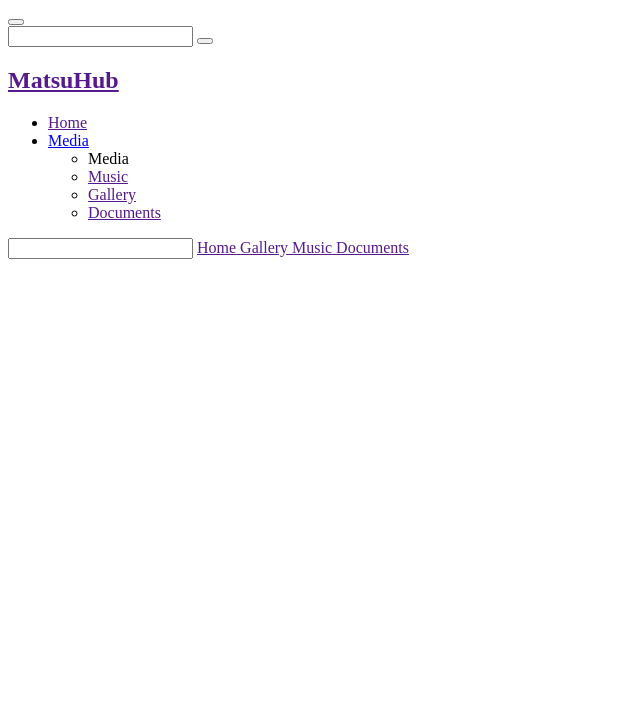
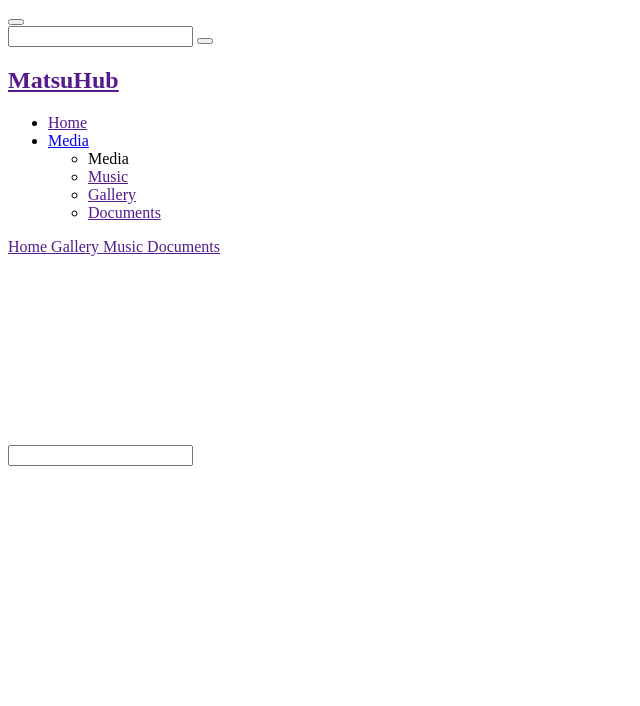
Before and after one commit to alanmatzumiya/matsuhub, a Python web app: template templates/index.html in a window 1280 px wide. Shown: the top 706 px of the page, without its empty margins (0-640 px from the left). Run offline with Jinja, Linux system fonts and the light colour scheme; the template is opened without the code that fills it, so the values that code supplies are empty.

Commit message:
Update base.html

```diff
--- a/templates/base.html
+++ b/templates/base.html
@@ -65,11 +65,6 @@
             <div data-role="appbar" class="pos-absolute bg-darkTeal fg-white">
             <div class="app-bar-container w-100 ml-auto">
                 <div class="app-bar-container">
-                     <input data-role="timepicker"
-                            data-value="{{timer.now().strftime('%d-%m-%Y %H:%M:%S').split(' ')[1]}}"
-                            data-ok-button-icon="<span class='mif-checkmark'></span>"
-                            data-cancel-button-icon="<span class='mif-cross'></span>"
-                            class="app-bar-item fg-darkTeal-hover bg-lightGray-hover">
                     <a href="{{ routes['home'] }}" class="app-bar-item fg-darkTeal-hover bg-lightGray-hover">
                         <span class="app-bar-name">Home</span>
                     </a>
@@ -88,7 +83,12 @@
                 </div>
             </div>
             </div>
-        <div id="content-wrapper" class="content-inner w-100 h-100 bg-dark fg-teal" style="padding-top : 10%; overflow-y: auto;">
+        <div id="content-wrapper" class="content-inner w-100 h-100 bg-dark fg-teal" style="padding-top : 15%; overflow-y: auto;">
+           <input data-role="timepicker"
+           data-value="{{timer.now().strftime('%d-%m-%Y %H:%M:%S').split(' ')[1]}}"
+           data-ok-button-icon="<span class='mif-checkmark'></span>"
+           data-cancel-button-icon="<span class='mif-cross'></span>"
+           class="app-bar-container bg-darkTeal fg-white fg-darkTeal-hover bg-lightGray-hover">
         {% block content %}
         {% endblock %}
         </div>
```
